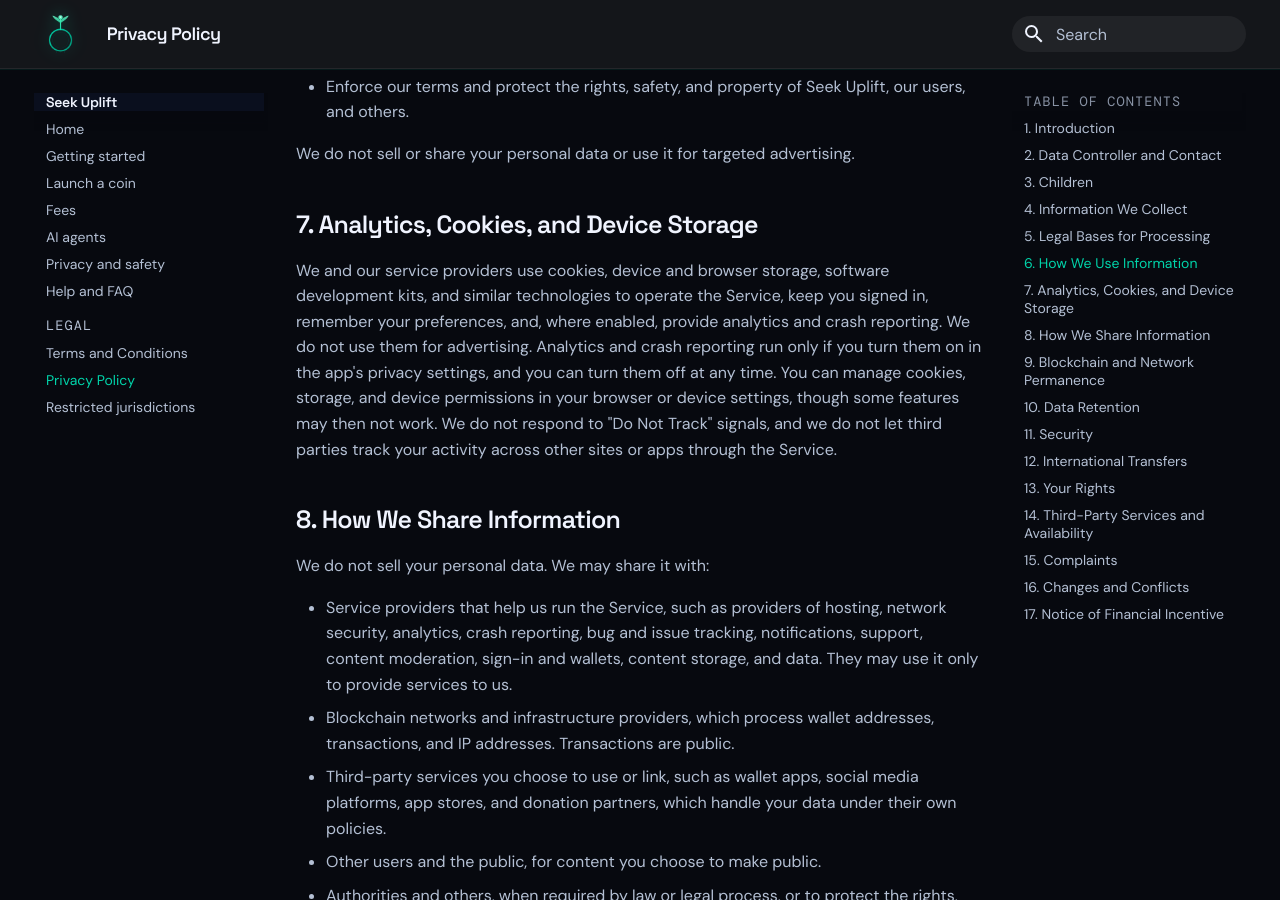
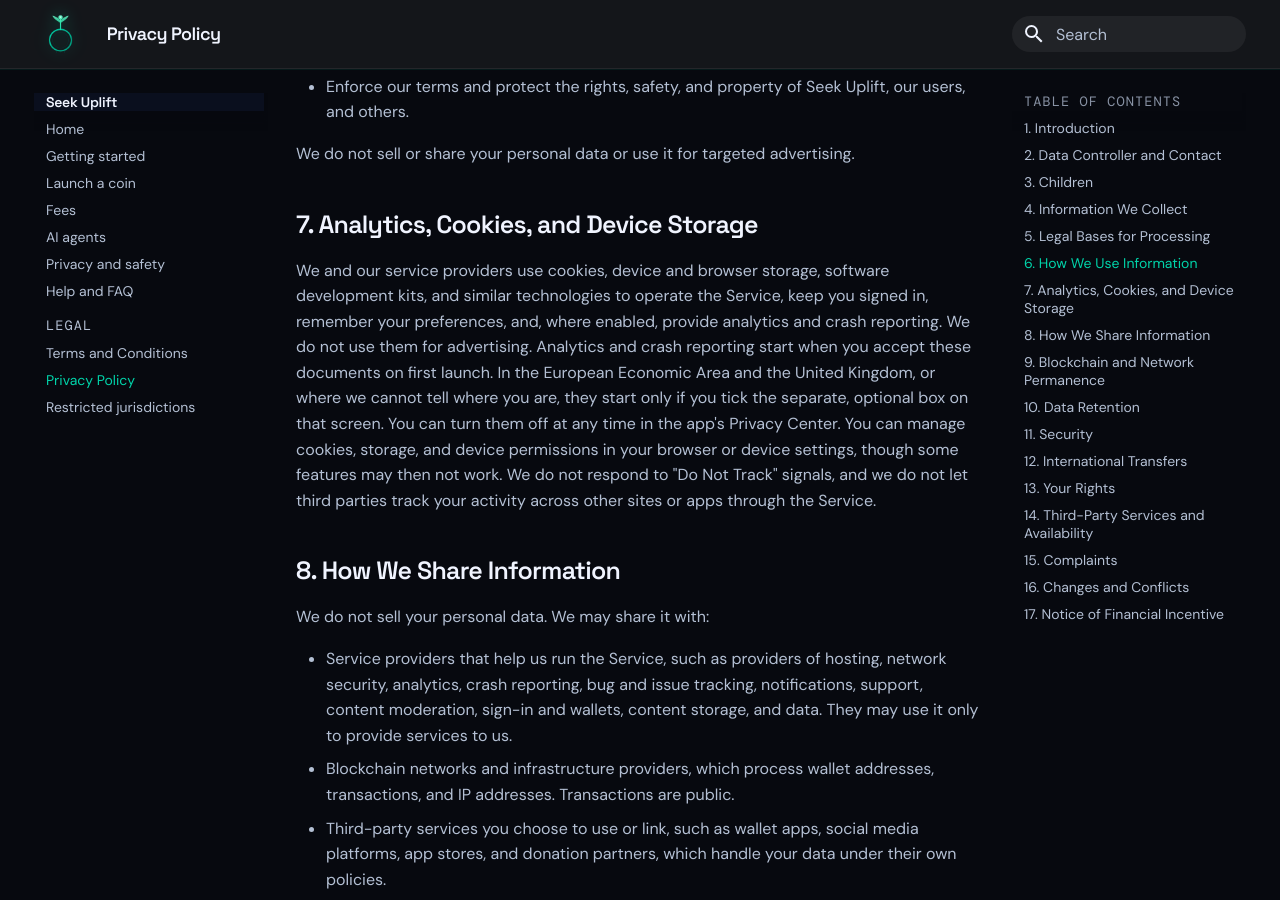
Before and after one commit to seekuplift/help-center-wiki, an MkDocs documentation site: the page built from docs/privacy-policy.md, in a window 1280 px wide and 900 px high, scrolled down 2316 px. Built offline with MkDocs 1.6.1 and Material for MkDocs 9.7.7, drawn with Linux system fonts in a browser that asks for light colours; some web fonts are replaced; comment, search, counter and statistics services are not loaded.

Commit message:
docs(wiki): Privacy Policy §7 describes when analytics start
Analytics and crash reporting start at acceptance, except in the EEA/UK or
an unknown region, where a separate optional box opts in.

Co-Authored-By: Claude Opus 5.5 <noreply@anthropic.com>
Claude-Session: https://claude.ai/code/session_01JvGPQRGaLmzsWGuU97FtAA

```diff
--- a/docs/privacy-policy.md
+++ b/docs/privacy-policy.md
@@ -57,7 +57,7 @@ We do not sell or share your personal data or use it for targeted advertising.
 
 ## 7. Analytics, Cookies, and Device Storage
 
-We and our service providers use cookies, device and browser storage, software development kits, and similar technologies to operate the Service, keep you signed in, remember your preferences, and, where enabled, provide analytics and crash reporting. We do not use them for advertising. Analytics and crash reporting run only if you turn them on in the app's privacy settings, and you can turn them off at any time. You can manage cookies, storage, and device permissions in your browser or device settings, though some features may then not work. We do not respond to "Do Not Track" signals, and we do not let third parties track your activity across other sites or apps through the Service.
+We and our service providers use cookies, device and browser storage, software development kits, and similar technologies to operate the Service, keep you signed in, remember your preferences, and, where enabled, provide analytics and crash reporting. We do not use them for advertising. Analytics and crash reporting start when you accept these documents on first launch. In the European Economic Area and the United Kingdom, or where we cannot tell where you are, they start only if you tick the separate, optional box on that screen. You can turn them off at any time in the app's Privacy Center. You can manage cookies, storage, and device permissions in your browser or device settings, though some features may then not work. We do not respond to "Do Not Track" signals, and we do not let third parties track your activity across other sites or apps through the Service.
 
 ## 8. How We Share Information
 
```
